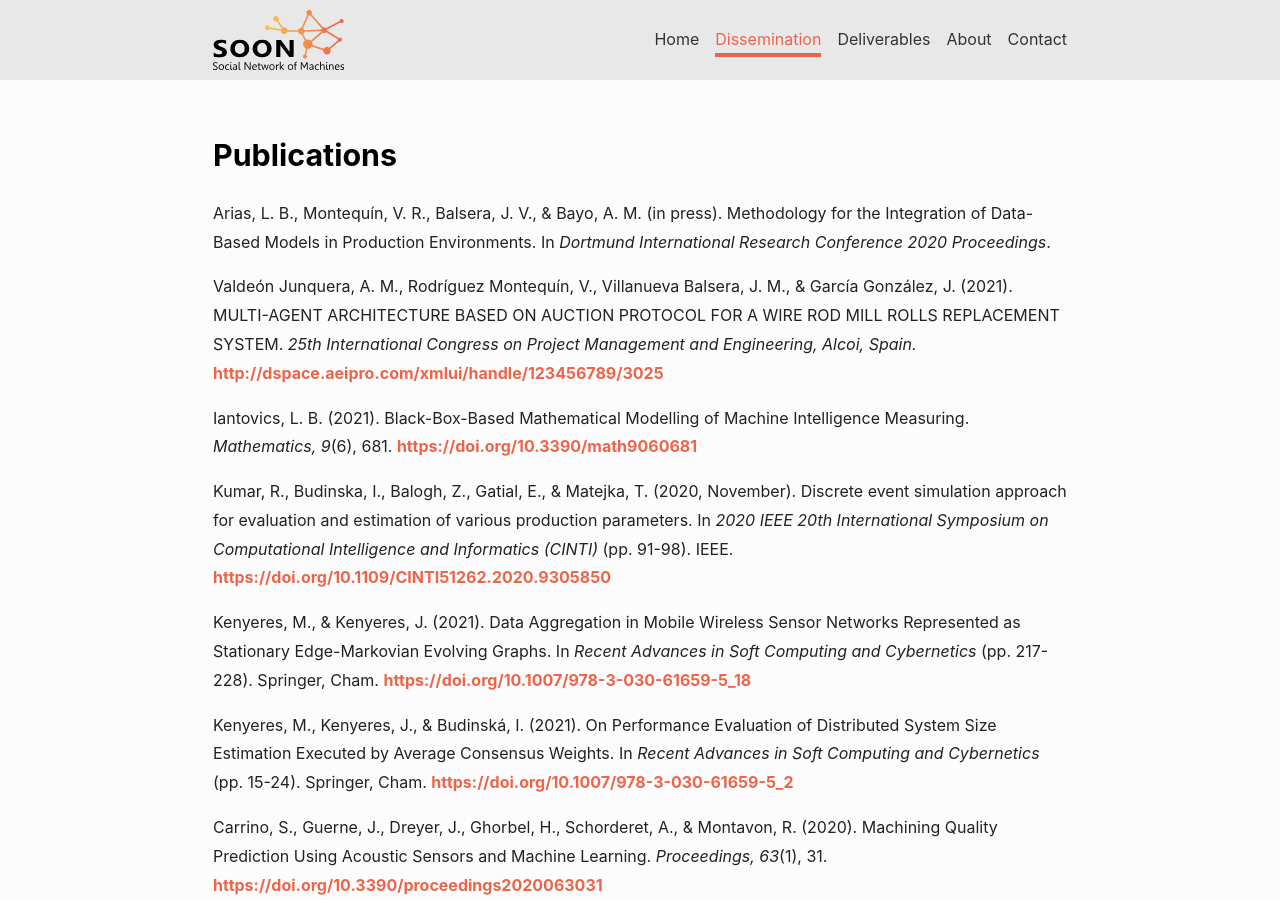
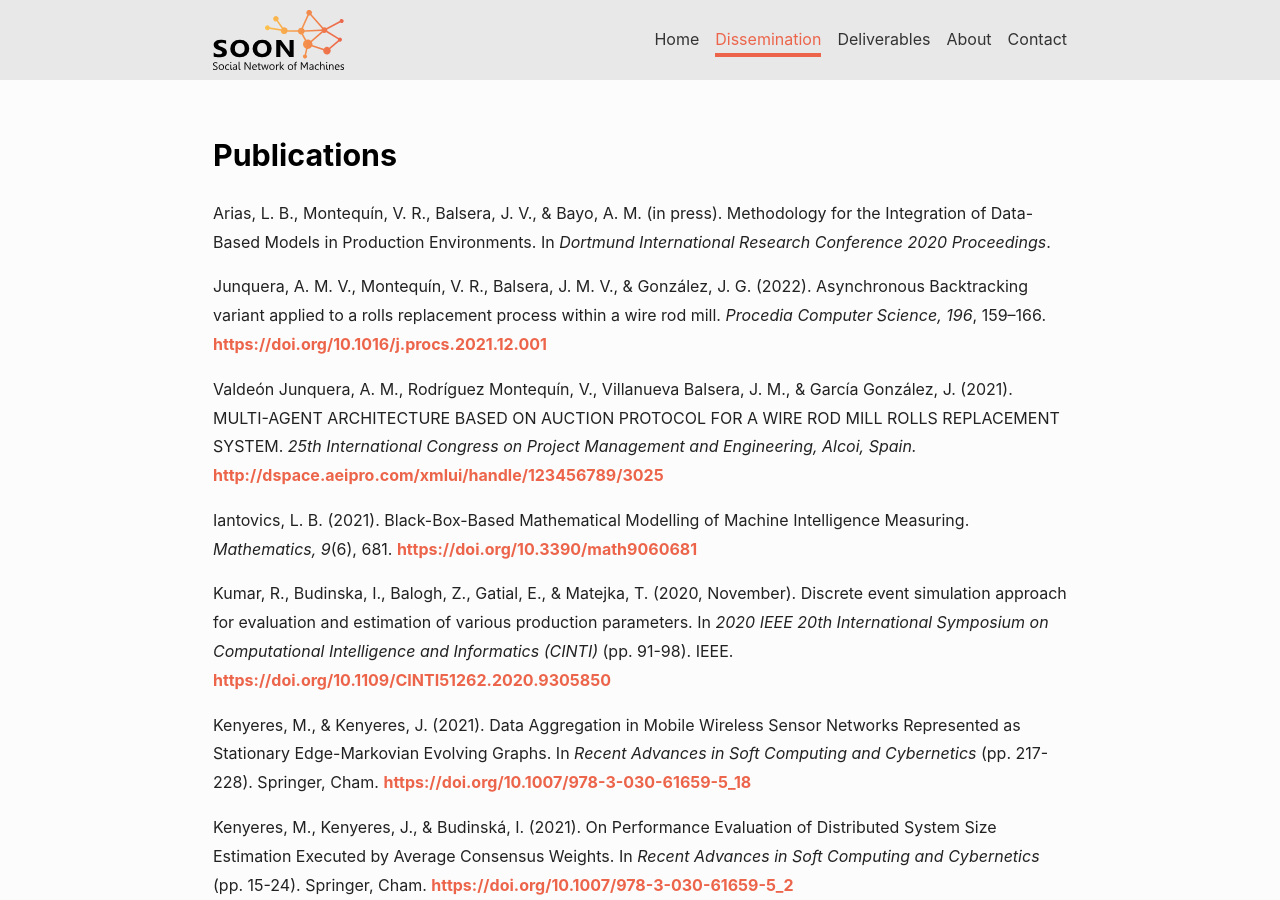
Before and after one commit to soon-project/soon-project.github.io, a Jekyll site: the page built from dissemination.html, in a window 1280 px wide and 900 px high. Built offline with Jekyll 4.4.1, drawn with Linux system fonts in a browser that asks for light colours; nearby versions of some CDN libraries.

Commit message:
Add new publication

```diff
--- a/dissemination.html
+++ b/dissemination.html
@@ -8,6 +8,9 @@ layout: article
 
 <!-- In press -->
 <p>Arias, L. B., Montequín, V. R., Balsera, J. V., & Bayo, A. M. (in press). Methodology for the Integration of Data-Based Models in Production Environments. In <i>Dortmund International Research Conference 2020 Proceedings</i>.</p>
+
+<!-- Available online: 10 January 2022 -->
+<p>Junquera, A. M. V., Montequín, V. R., Balsera, J. M. V., & González, J. G. (2022). Asynchronous Backtracking variant applied to a rolls replacement process within a wire rod mill. <i>Procedia Computer Science, 196</i>, 159–166. <a href="https://doi.org/10.1016/j.procs.2021.12.001">https://doi.org/10.1016/j.procs.2021.12.001</a></p>
 
 <!-- First Online: 11 November 2021 -->
 <p>Valdeón Junquera, A. M., Rodríguez Montequín, V., Villanueva Balsera, J. M., & García González, J. (2021). MULTI-AGENT ARCHITECTURE BASED ON AUCTION PROTOCOL FOR A WIRE ROD MILL ROLLS REPLACEMENT SYSTEM. <i>25th International Congress on Project Management and Engineering, Alcoi, Spain.</i> <a href="http://dspace.aeipro.com/xmlui/handle/123456789/3025">http://dspace.aeipro.com/xmlui/handle/123456789/3025</a></p>
```
